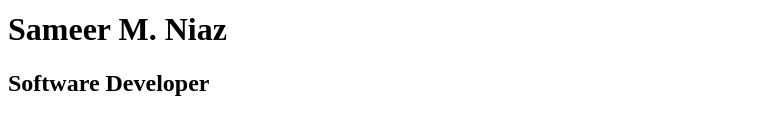
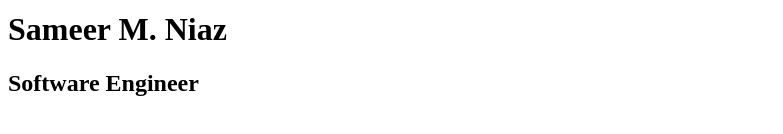
Before and after one commit to niazmsameer/personal-website, a Next.js app: page / in a window 1280 px wide. Shown: the part 742-876 px from the top of the page, without its empty margins (0-783 px from the left). Built offline with nearby package versions, Linux system fonts and the light colour scheme.

Commit message:
Add more meta tags

```diff
--- a/pages/index.tsx
+++ b/pages/index.tsx
@@ -9,6 +9,14 @@ const Home: NextPage = () => {
                      bg-slate-400 dark:bg-slate-900 transition-all"
         >
             <Head>
+                <meta property="og:title" content="Sameer M. Niaz" />
+                <meta property="og:description" content="Software Engineer" />
+                <meta property="og:type" content="website" />
+                <meta property="og:url" content="https://sameerniaz.com/" />
+                <meta
+                    property="og:image"
+                    content="https://sameerniaz.com/portrait.jpeg"
+                />
                 <meta
                     name="theme-color"
                     content="rgb(148, 163, 184)"
@@ -40,7 +48,7 @@ const Home: NextPage = () => {
                 <div className="w-full p-4 flex flex-col justify-center">
                     <div>
                         <h1 className="text-2xl font-bold">Sameer M. Niaz</h1>
-                        <h2 className="text-lg">Software Developer</h2>
+                        <h2 className="text-lg">Software Engineer</h2>
                     </div>
                     <div className="mt-1 flex flex-row">
                         <a href="mailto:sam@sameerniaz.com">
```
